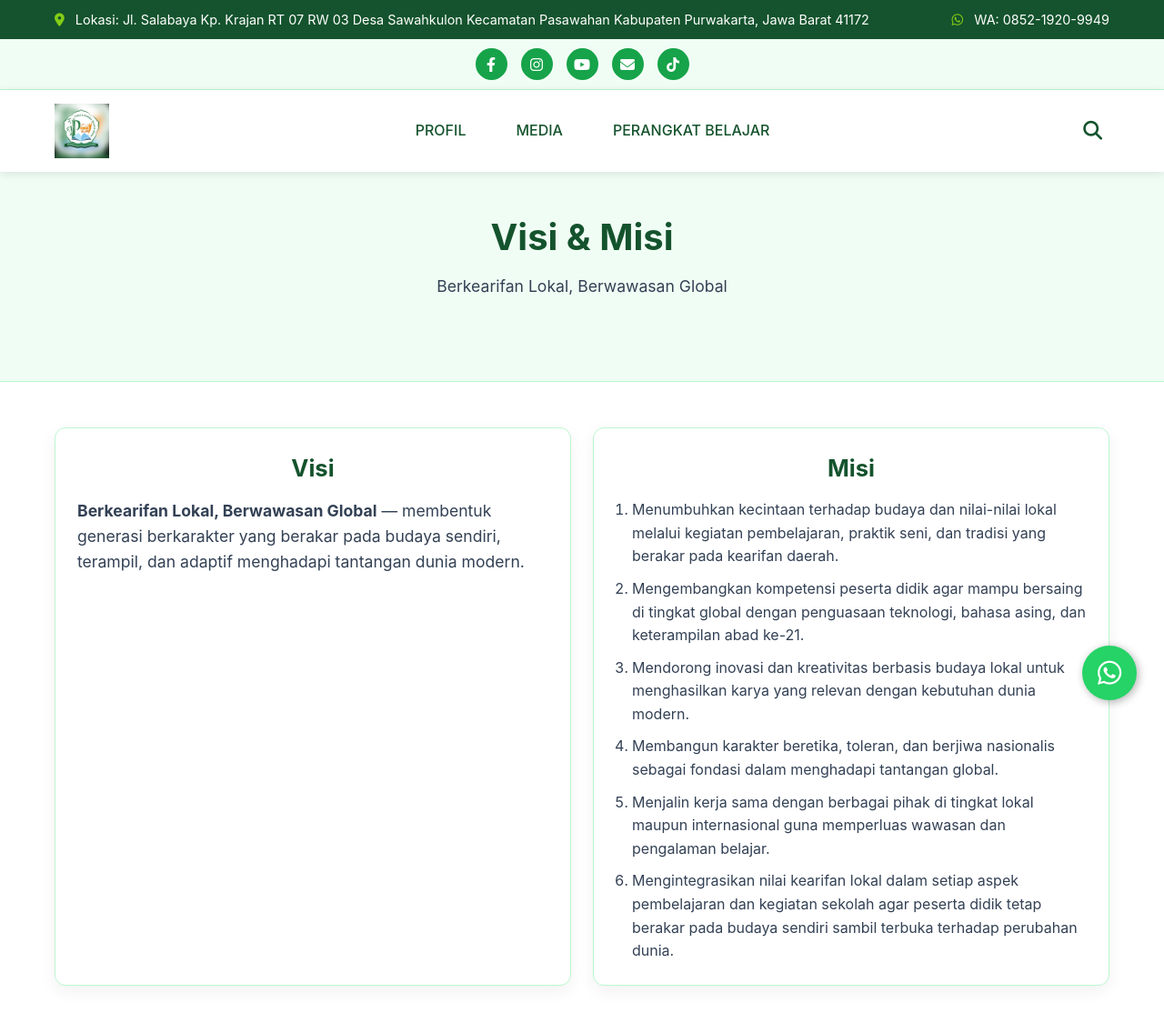
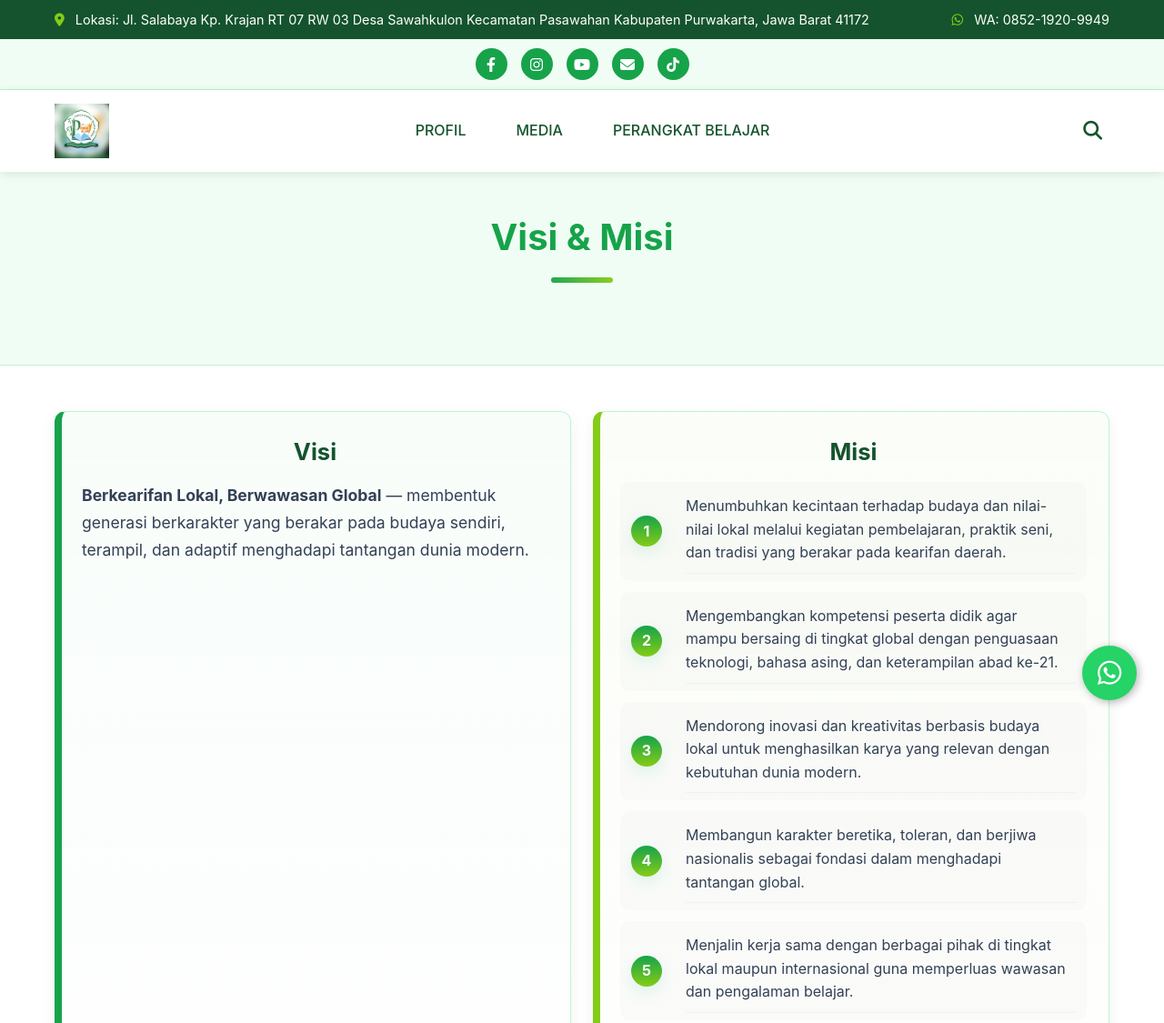
Before and after one commit to YumeXll/website-pkbm, a plain HTML site: page pages/visi-misi.html in a window 1280 px wide. Shown: the top 1125 px of the page at 91% size. Drawn offline with Linux system fonts and the light colour scheme.

Commit message:
improvement

```diff
--- a/pages/visi-misi.html
+++ b/pages/visi-misi.html
@@ -8,7 +8,7 @@
     <link rel="stylesheet" href="../css/style.css" />
     <link rel="stylesheet" href="https://cdnjs.cloudflare.com/ajax/libs/font-awesome/6.4.0/css/all.min.css" />
     <style>
-      /* Page-specific light styles */
+      /* Page-specific light styles + color accents */
       .page-hero {
         background: var(--light-color);
         border-bottom: 1px solid var(--border-color);
@@ -19,6 +19,22 @@
         margin: 0;
         text-align: center;
       }
+      /* accent underline below hero title */
+      .page-hero .section-title {
+        color: var(--primary-color);
+        position: relative;
+      }
+      .page-hero .section-title::after {
+        content: '';
+        display: block;
+        width: 68px;
+        height: 6px;
+        margin: 12px auto 0;
+        border-radius: 8px;
+        background: linear-gradient(90deg, var(--primary-color), var(--secondary-color));
+        opacity: 0.95;
+      }
+
       .content {
         padding: 50px 0;
       }
@@ -34,18 +50,78 @@
         grid-template-columns: 1fr 1fr;
         gap: 24px;
       }
-      .vision p { font-size: 1.1rem; }
-      .mission ol {
-        margin-left: 18px;
-        display: grid;
-        gap: 10px;
-        list-style: decimal;
+      .vision p { font-size: 1.1rem; line-height:1.75; margin-bottom:18px; }
+
+      /* Vision card accent */
+      .card.vision {
+        border-left: 8px solid var(--primary-color);
+        padding-left: 22px;
+        background: linear-gradient(180deg, rgba(34,197,94,0.03), transparent);
       }
+      .card.vision .section-title-lg { color: var(--dark-color); }
+
+      /* Mission card accent and numbered list styling */
+      .card.mission {
+        border-left: 8px solid var(--secondary-color);
+        padding-left: 22px;
+        background: linear-gradient(180deg, rgba(132,204,22,0.03), transparent);
+      }
+      .mission ol { counter-reset: mission; margin: 0; padding: 0; list-style: none; }
+      .mission ol li {
+        counter-increment: mission;
+        position: relative;
+        /* increase left padding so the badge is visually separated from the text */
+        padding: 14px 18px 18px 72px;
+        margin-bottom: 12px;
+        background: rgba(0,0,0,0.015);
+        border-radius: 10px;
+      }
+      .mission ol li::before {
+        content: counter(mission);
+        position: absolute;
+        /* move badge further left */
+        left: 12px;
+        top: 50%;
+        transform: translateY(-50%);
+        width: 34px;
+        height: 34px;
+        border-radius: 50%;
+        display: inline-flex;
+        align-items: center;
+        justify-content: center;
+        font-weight: 700;
+        color: white;
+        background: linear-gradient(180deg, var(--primary-color), var(--secondary-color));
+        box-shadow: 0 6px 18px rgba(16,185,129,0.12);
+      }
+
+      /* subtle separator line under each mission item for readability */
+      .mission ol li::after {
+        content: '';
+        position: absolute;
+        left: 72px;
+        right: 12px;
+        bottom: 8px;
+        height: 1px;
+        background: rgba(16,24,28,0.04);
+        border-radius: 1px;
+      }
+
+      /* make paragraph inside cards more readable by adding spacing */
+      .card p { margin-bottom: 16px; line-height: 1.7; }
+
+      /* Tweak spacing on very small screens so items don't feel cramped and align badge to first line */
+      @media (max-width: 480px) {
+        .mission ol li { padding-left: 60px; padding-top: 12px; padding-bottom: 18px; }
+        /* align badge with the first line of text (top-align) */
+        .mission ol li::before { left: 10px; width: 32px; height: 32px; top: 14px; transform: none; }
+        .mission ol li::after { left: 60px; }
+      }
+
       @media (max-width: 992px) { .grid-2 { grid-template-columns: 1fr; } }
     </style>
   </head>
   <body>
-    <a href="#main-content" class="skip-to-content">Skip to content</a>
 
     <!-- Top Bar -->
     <div class="top-bar">
@@ -191,7 +267,7 @@
     <section class="page-hero" id="main">
       <div class="container">
         <h1 class="section-title">Visi &amp; Misi</h1>
-        <p class="section-subtitle" style="text-align:center; margin-top:8px;">Berkearifan Lokal, Berwawasan Global</p>
+        <p class="section-subtitle" style="text-align:center; margin-top:8px;"
       </div>
     </section>
     <!-- Content -->
```
